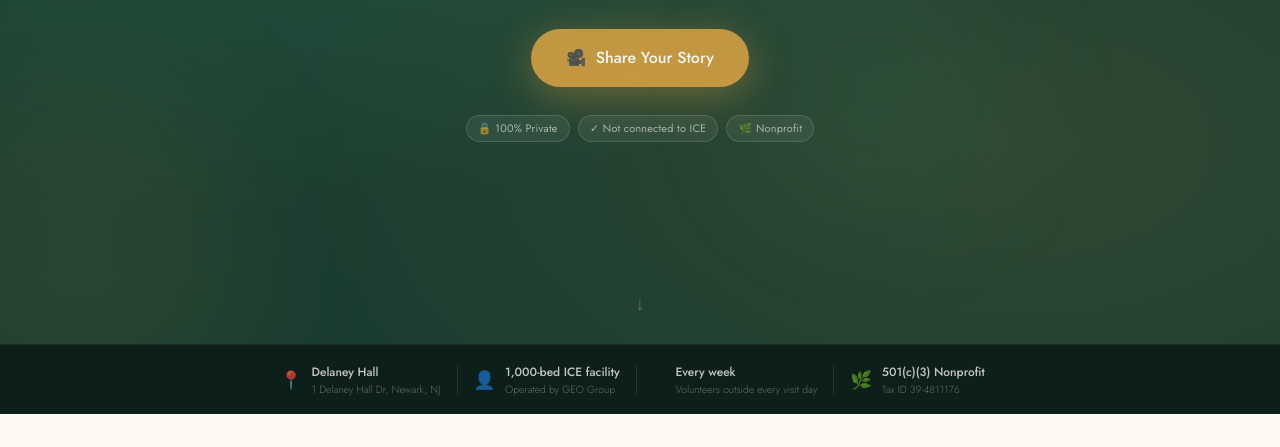
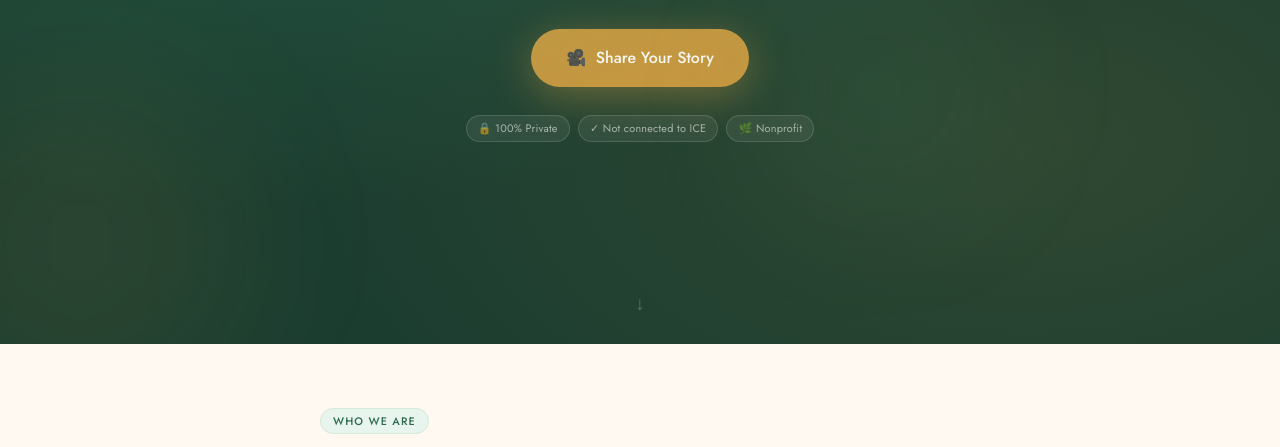
Before and after one commit to knappdaddy/food4nj, a plain HTML site: page index.html in a window 1280 px wide. Shown: the part 500-947 px from the top of the page. Drawn offline with nearby package versions, Linux system fonts and the light colour scheme.

Commit message:
took out bar

```diff
--- a/index.html
+++ b/index.html
@@ -35,15 +35,6 @@ body{font-family:"Jost",sans-serif;background:var(--cream);color:var(--text);ove
 .hero-trust span{background:rgba(255,255,255,.07);border:1px solid rgba(255,255,255,.14);color:rgba(255,255,255,.6);font-size:.68rem;padding:.28rem .7rem;border-radius:20px;letter-spacing:.02em}
 .scroll-hint{position:absolute;bottom:2rem;left:50%;transform:translateX(-50%);color:rgba(255,255,255,.25);font-size:1.2rem;animation:bounce 2s infinite}
 @keyframes bounce{0%,100%{transform:translateX(-50%) translateY(0)}50%{transform:translateX(-50%) translateY(5px)}}
-.ground-bar{background:var(--night);padding:1.1rem 1.5rem;border-top:1px solid rgba(255,255,255,.06)}
-.ground-inner{max-width:720px;margin:0 auto;display:flex;align-items:center;gap:1rem;overflow-x:auto;scrollbar-width:none}
-.ground-inner::-webkit-scrollbar{display:none}
-.ground-item{display:flex;align-items:center;gap:.6rem;flex-shrink:0}
-.ground-icon{font-size:1.1rem;opacity:.7}
-.ground-text{display:flex;flex-direction:column;gap:.05rem}
-.ground-text strong{font-size:.75rem;color:rgba(255,255,255,.75);font-weight:500;white-space:nowrap}
-.ground-text span{font-size:.65rem;color:rgba(255,255,255,.35);white-space:nowrap;font-weight:300}
-.ground-div{width:1px;height:28px;background:rgba(255,255,255,.1);flex-shrink:0}
 section{padding:4rem 1.5rem}
 .inner{max-width:640px;margin:0 auto}
 .stag{display:inline-block;font-size:.68rem;font-weight:500;letter-spacing:.1em;text-transform:uppercase;color:var(--moss);background:var(--mist);border:1px solid var(--border);padding:.25rem .75rem;border-radius:20px;margin-bottom:1rem}
@@ -177,42 +168,6 @@ footer a{color:rgba(255,255,255,.5);text-decoration:none}
   </div>
   <div class="scroll-hint">&#8595;</div>
 </section>
-
-<div class="ground-bar">
-  <div class="ground-inner">
-    <div class="ground-item">
-      <div class="ground-icon">&#128205;</div>
-      <div class="ground-text">
-        <strong>Delaney Hall</strong>
-        <span>1 Delaney Hall Dr, Newark, NJ</span>
-      </div>
-    </div>
-    <div class="ground-div"></div>
-    <div class="ground-item">
-      <div class="ground-icon">&#128100;</div>
-      <div class="ground-text">
-        <strong>1,000-bed ICE facility</strong>
-        <span>Operated by GEO Group</span>
-      </div>
-    </div>
-    <div class="ground-div"></div>
-    <div class="ground-item">
-      <div class="ground-icon">&#127717;</div>
-      <div class="ground-text">
-        <strong>Every week</strong>
-        <span>Volunteers outside every visit day</span>
-      </div>
-    </div>
-    <div class="ground-div"></div>
-    <div class="ground-item">
-      <div class="ground-icon">&#127807;</div>
-      <div class="ground-text">
-        <strong>501(c)(3) Nonprofit</strong>
-        <span>Tax ID 39-4811176</span>
-      </div>
-    </div>
-  </div>
-</div>
 
 <section id="about">
   <div class="inner">
```
Also changed, not shown: .claude/settings.local.json.
